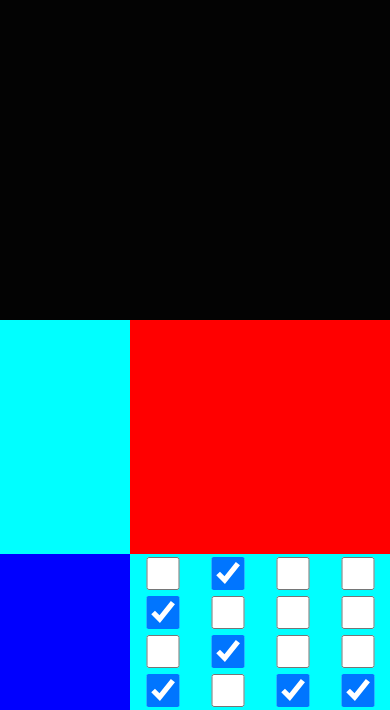
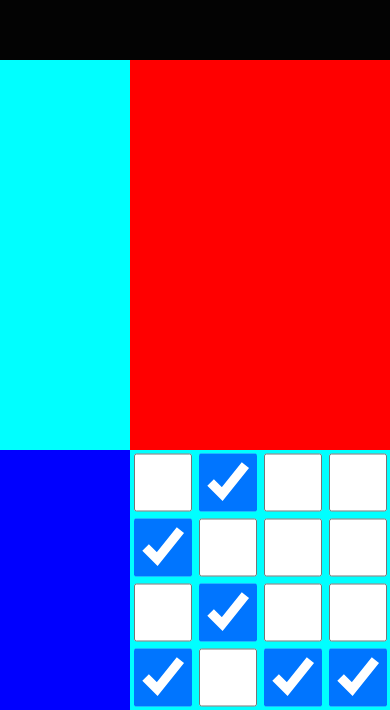
Before and after one commit to Wid-mo/nonograms-layout, a SvelteKit app: page / in a window 390 px wide. Shown: the part 134-844 px from the top of the page. Built offline with nearby package versions, Linux system fonts and the light colour scheme.

Commit message:
layout size is now responsive

```diff
--- a/src/routes/+page.svelte
+++ b/src/routes/+page.svelte
@@ -17,16 +17,15 @@
 	// $: labels =
 	$: maxNumberOfLabelsForRows = 6;
 	$: maxNumberOfLabelsForColumns = 2;
-	// $: cellSize = '100cqi';
-	// $: cellSize = `min(100cqh/${cellsInRow+maxNumberOfLabelsForRows}, 100cqi/${cellsInRow+maxNumberOfLabelsForColumns})`
-	// $: gridSize = `min(100cqh, 100cqi)`;
-	// $: gridSize = `100cqmin`;
-	// $: gridSize = `calc(100cqi*${cellsInRow / (cellsInRow + maxNumberOfLabelsForColumns)})`;
+	$: maxWidth = maxNumberOfLabelsForColumns +  cellsInRow;
+	$: maxHeight = maxNumberOfLabelsForRows +  cellsInRow;
 </script>
 
 <div
 	class="layout"
-	style="grid-template: {maxNumberOfLabelsForRows}fr {cellsInRow}fr / {maxNumberOfLabelsForColumns}fr {cellsInRow}fr;"
+	style="grid-template: {maxNumberOfLabelsForRows}fr {cellsInRow}fr / {maxNumberOfLabelsForColumns}fr {cellsInRow}fr;
+	width: min(100cqi, calc(100cqh*{maxWidth}/{maxHeight}));
+	height: min(100cqh, calc(100cqi*{maxHeight}/{maxWidth}));"
 >
 	<div></div>
 	<div class="columnsLabels"></div>
@@ -41,44 +40,28 @@
 <style>
 	.layout {
 		display: grid;
-		width: 100cqmin;
-		height: 100cqmin;
 		background-color: aqua;
-		position: absolute;
+		position: relative;
 		bottom: 0;
 		right: 0;
 	}
 	.columnsLabels {
-		/* position: absolute; */
-		/* right: 0;
-
-		top: 0; */
-		/* width: 60cqi;
-		height: 100px; */
 		background-color: red;
 	}
 	.rowsLabels {
-		/* position: absolute; */
-		/* bottom: 0;
-
-		left: 0;
-		width: 100px;
-		height: 80cqh; */
 		background-color: blue;
 	}
 	.grid {
-		/* position: absolute; */
-		/* right: 0;
-		bottom: 0; */
 		display: grid;
-
-		/* width: 80cqi;
-		height: 80cqh; */
 	}
 	:global(body) {
 		margin: 0;
 		padding: 0;
 		box-sizing: border-box;
 		background-color: #030303;
+		height: 100vh;
+		display: flex;
+		align-items: end;
+		justify-content: end;
 	}
 </style>
```
